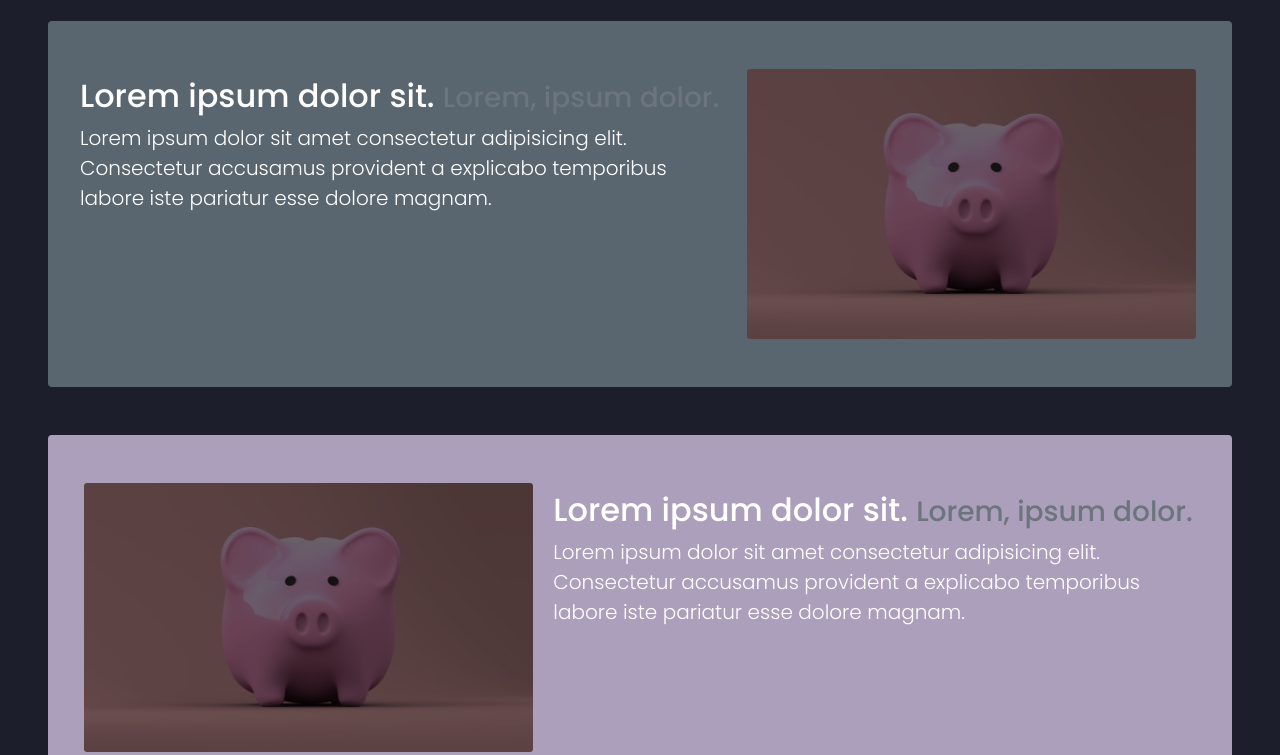
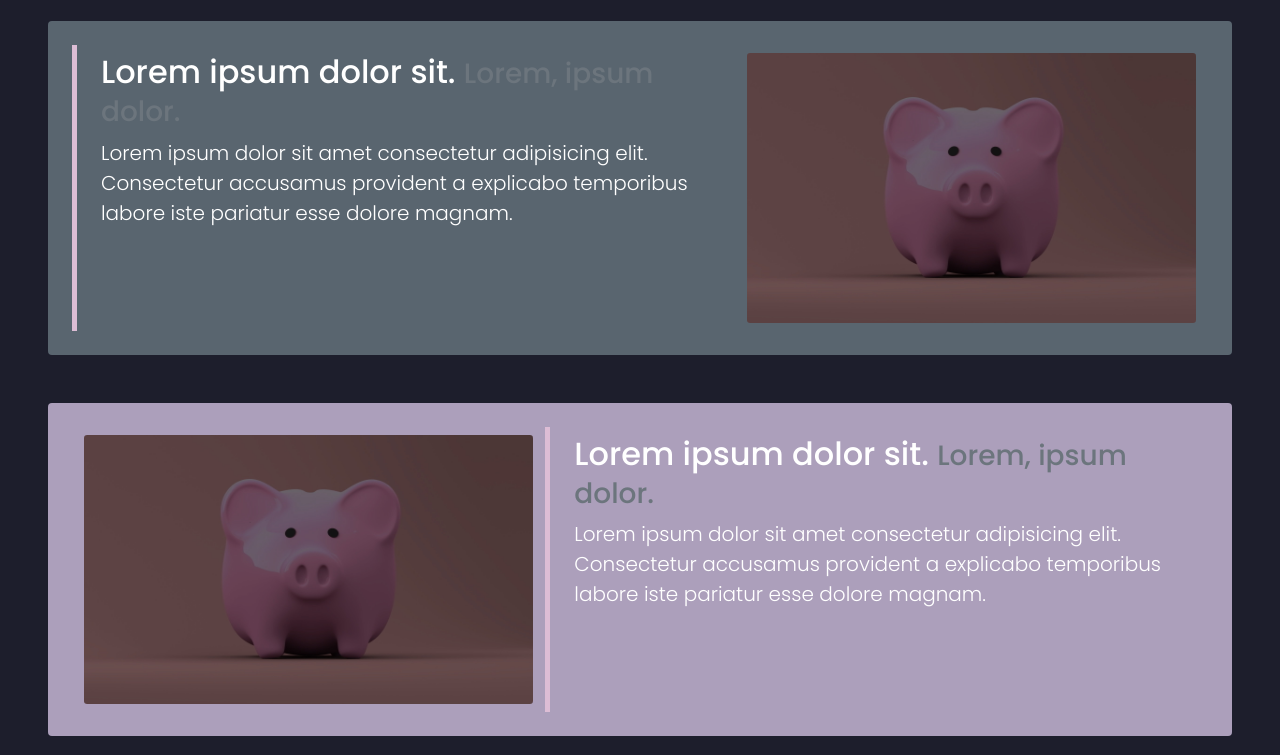
Before and after one commit to guilhermedacruzz/doli, a website: page index.html in a window 1280 px wide. Shown: the part 915-1670 px from the top of the page. Drawn offline with nearby package versions, Linux system fonts and the light colour scheme.

Commit message:
colocando mais estilo no conteudo

```diff
--- a/index.html
+++ b/index.html
@@ -117,28 +117,28 @@
                 <div class="d-flex justify-content-center p-5">
                     <h1 class="h1">Lorem ipsum dolor sit amet.</h1>
                 </div>
-                <div class="row bg-primary rounded-2 featurette mx-2 my-4 p-4 py-5 w-100">
-                    <div class="col-md-7 p-2">
+                <div class="row bg-primary rounded-2 featurette mx-2 my-4 p-4 w-100">
+                    <div class="col-md-7 border-start border-warning border-5 p-2 ps-4">
                         <h2 class="h2 featurette-heading">Lorem ipsum dolor sit. <span class="h3 text-muted">Lorem, ipsum dolor.</span></h2>
                         <p class="lead">Lorem ipsum dolor sit amet consectetur adipisicing elit. Consectetur accusamus
                             provident a explicabo temporibus labore iste pariatur esse dolore magnam.</p>
                     </div>
-                    <div class="col-md-5" align="center">
+                    <div class="col-md-5 py-2" align="center">
                         <img src="assets/images/2.jpg" class="img-fluid mx-auto rounded-1 featurette-image bd-placeholder-img bd-placeholder-img-lg">
                     </div>
                 </div>
-                <div class="row bg-secondary rounded-2 featurette mx-2 my-4 p-4 py-5 w-100">
-                    <div class="col-md-7 p-2 order-md-2">
+                <div class="row bg-secondary rounded-2 featurette mx-2 my-4 p-4 w-100">
+                    <div class="col-md-7 border-start border-warning border-5 p-2 ps-4 order-md-2">
                         <h2 class="h2 featurette-heading">Lorem ipsum dolor sit. <span class="h3 text-muted">Lorem, ipsum dolor.</span></h2>
                         <p class="lead">Lorem ipsum dolor sit amet consectetur adipisicing elit. Consectetur accusamus
                             provident a explicabo temporibus labore iste pariatur esse dolore magnam.</p>
                     </div>
-                    <div class="col-md-5 order-md-1" align="center">
+                    <div class="col-md-5 order-md-1 py-2" align="center">
                         <img src="assets/images/2.jpg" class="img-fluid mx-auto rounded-1 featurette-image bd-placeholder-img bd-placeholder-img-lg">
                     </div>
                 </div>
                 <div class="row bg-primary rounded-2 featurette mx-2 my-4 p-4 py-5 w-100">
-                    <div class="col-md-7 p-2">
+                    <div class="col-md-7 border-start border-warning border-5 p-2 ps-4">
                         <h2 class="h2 featurette-heading">Lorem ipsum dolor sit. <span class="h3 text-muted">Lorem, ipsum dolor.</span></h2>
                         <p class="lead">Lorem ipsum dolor sit amet consectetur adipisicing elit. Consectetur accusamus
                             provident a explicabo temporibus labore iste pariatur esse dolore magnam.</p>
```
